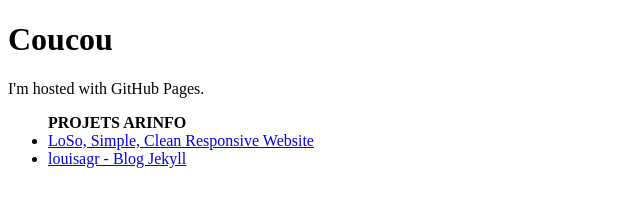
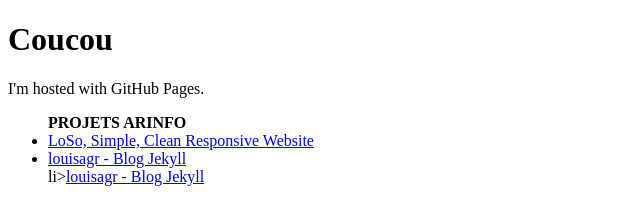
Before and after one commit to louisagr/louisagr.github.io, a plain HTML site: page index.html in a window 1280 px wide. Shown: the whole page, without its empty margins (0-640 px from the left). Drawn offline with Linux system fonts and the light colour scheme.

Commit message:
Update index.html

```diff
--- a/index.html
+++ b/index.html
@@ -6,6 +6,7 @@
   <ul><strong>PROJETS ARINFO</strong>
   <li><a href="https://louisagr.github.io/Loso/">LoSo, Simple, Clean Responsive Website</a></li>
     <li><a href="https://louisagr.github.io/blog-jekyll/">louisagr - Blog Jekyll</a></li>
+    li><a href="https://louisagr.github.io/admin-test/index.html">louisagr - Blog Jekyll</a></li>
   </ul>
 </body>
 </html>
```
